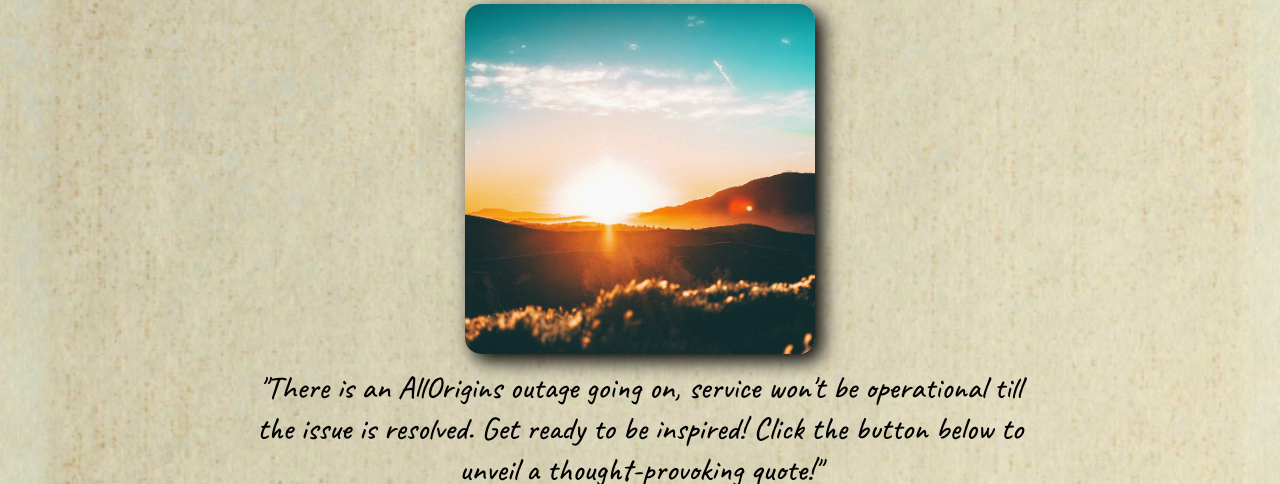
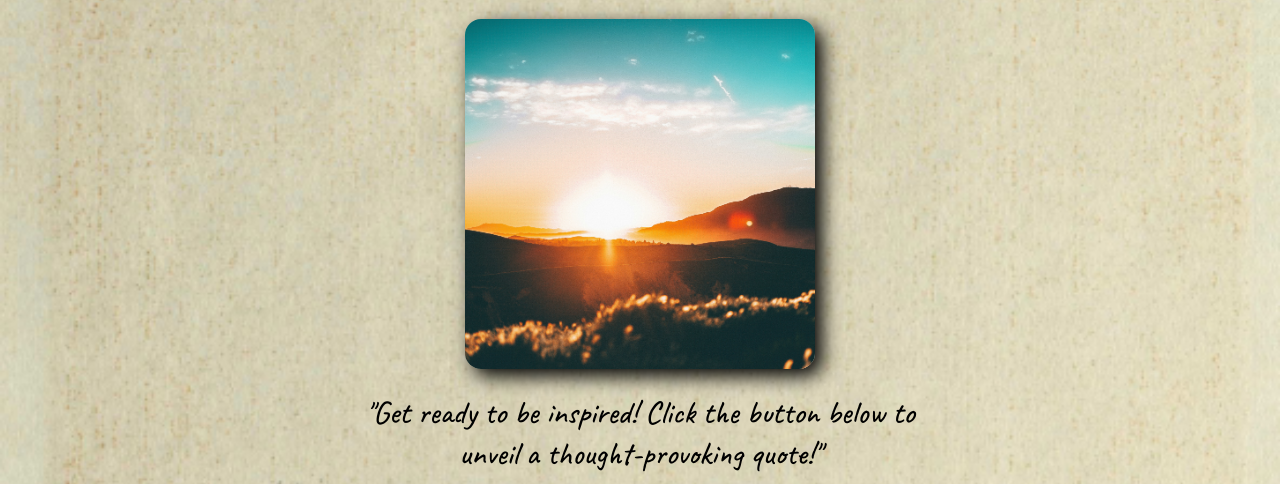
Before and after one commit to jagdish-15/QuoteStash, a website: page index.html in a window 1280 px wide. Shown: the part 153-637 px from the top of the page. Drawn offline with nearby package versions, Linux system fonts and the light colour scheme.

Commit message:
Updating index.html to remove AllOrigins outage issue

```diff
--- a/index.html
+++ b/index.html
@@ -18,7 +18,7 @@
             </section>
             <img src="Assets/sunrise.png">
             <section>
-                <p id="quote">"There is an AllOrigins outage going on, service won't be operational till the issue is resolved. Get ready to be inspired! Click the button below to unveil a thought-provoking quote!"</p>
+                <p id="quote">"Get ready to be inspired! Click the button below to unveil a thought-provoking quote!"</p>
                 <p id="author">-Author</p>
             </section>
             <button type="button">GET A NEW QUOTE</button>
```
